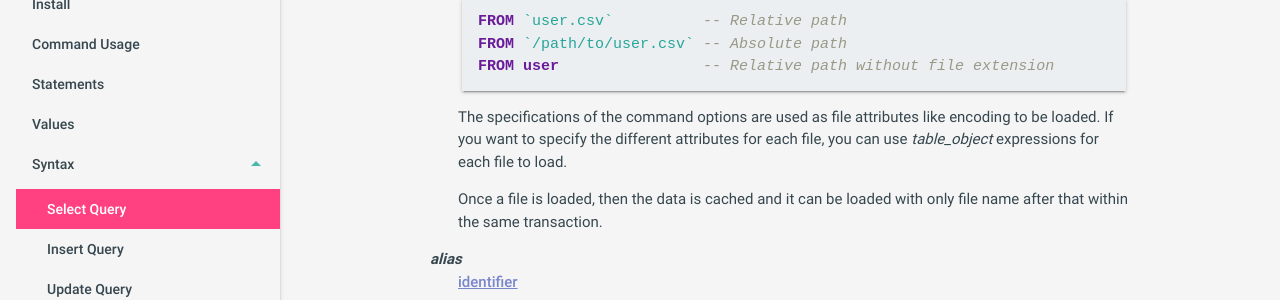
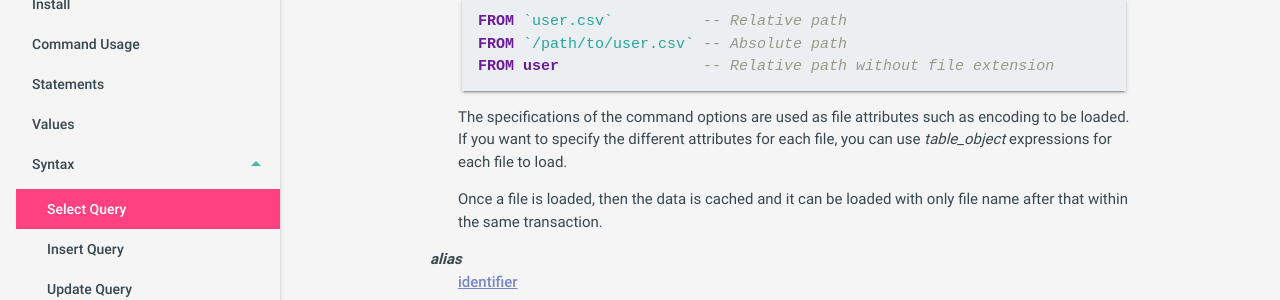
Before and after one commit to mithrandie/csvq, a Jekyll site: the page built from docs/_posts/2006-01-02-select-query.md, in a window 1280 px wide and 900 px high, scrolled down 2917 px. Shown: the part 152-452 px from the top of the window. Built offline with Jekyll 4.4.1, drawn with Linux system fonts in a browser that asks for light colours.

Commit message:
Fix typo in documents.

````diff
--- a/docs/_posts/2006-01-02-select-query.md
+++ b/docs/_posts/2006-01-02-select-query.md
@@ -154,7 +154,7 @@ _table_name_
   FROM user                -- Relative path without file extension
   ```
 
-  The specifications of the command options are used as file attributes like encoding to be loaded.
+  The specifications of the command options are used as file attributes such as encoding to be loaded.
   If you want to specify the different attributes for each file, you can use _table_object_ expressions for each file to load.
 
   Once a file is loaded, then the data is cached and it can be loaded with only file name after that within the same transaction.
````
Also changed, not shown: docs/_posts/2006-01-02-alter-table-query.md (+1 -1 lines), docs/_posts/2006-01-02-flag.md (+1 -1 lines).
